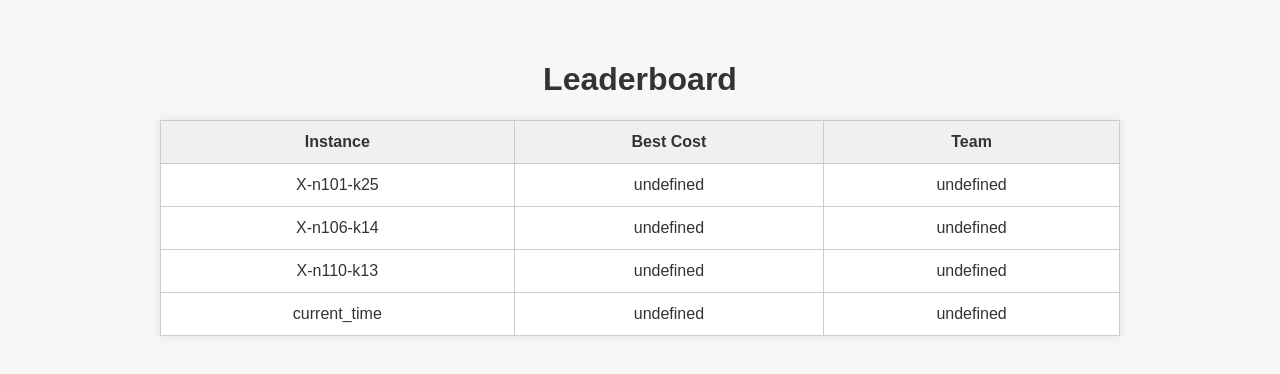
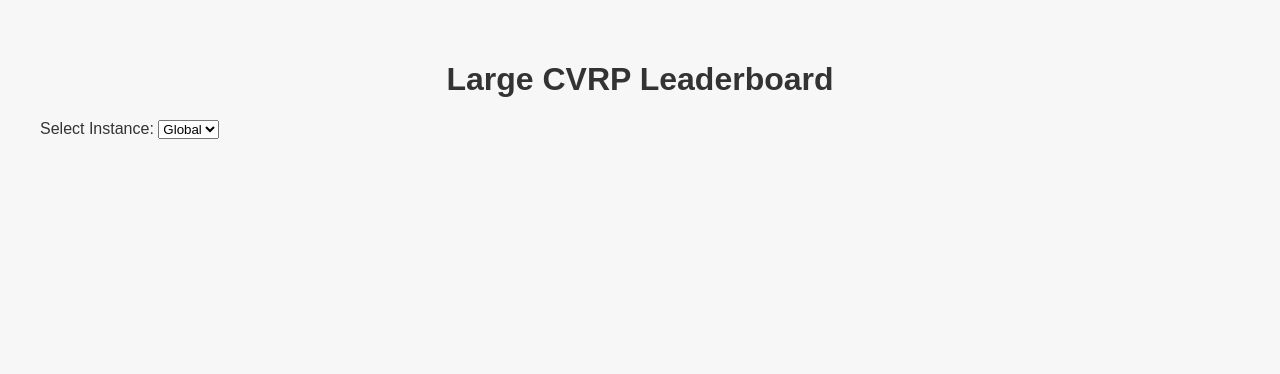
Before and after one commit to pagetests/pagetests.github.io, a plain HTML site: page index.html in a window 1280 px wide. Drawn offline with Linux system fonts and the light colour scheme.

Commit message:
Update index.html

```diff
--- a/index.html
+++ b/index.html
@@ -1,22 +1,24 @@
 <!DOCTYPE html>
 <html lang="en">
 <head>
-  <meta charset="UTF-8">
-  <title>Leaderboard</title>
-  <script src="script.js" defer></script>
-  <link rel="stylesheet" href="style.css">
+  <meta charset="UTF-8" />
+  <title>Large CVRP Leaderboard</title>
+  <link rel="stylesheet" href="style.css" />
 </head>
 <body>
-  <h1>Leaderboard</h1>
-  <table id="leaderboard">
+  <h1>Large CVRP Leaderboard</h1>
+  <label for="instance-select">Select Instance:</label>
+  <select id="instance-select">
+    <option value="global">Global</option>
+  </select>
+
+  <table id="leaderboard-table">
     <thead>
-      <tr>
-        <th>Instance</th>
-        <th>Best Cost</th>
-        <th>Team</th>
-      </tr>
+      <tr id="table-headers"></tr>
     </thead>
-    <tbody></tbody>
+    <tbody id="leaderboard-body"></tbody>
   </table>
+
+  <script src="script.js"></script>
 </body>
 </html>
```
